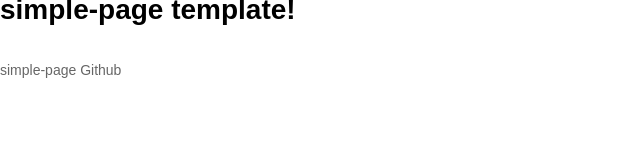
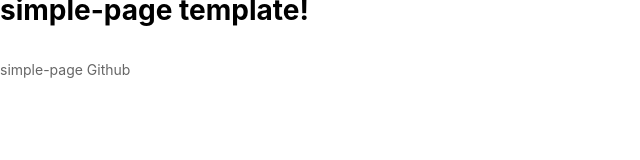
Before and after one commit to ryamakuchi/simple-page, a website: page src/index.html in a window 1280 px wide. Shown: the whole page, without its empty margins (0-640 px from the left). Drawn offline with nearby package versions, Linux system fonts and the light colour scheme; files that its build step writes are made by us from their sources.

Commit message:
classを追加

```diff
--- a/src/scss/foundation/_settings.scss
+++ b/src/scss/foundation/_settings.scss
@@ -1,5 +1,5 @@
 // base
-$font-family-base: sans-serif;
+$font-family-base: -apple-system, BlinkMacSystemFont, "Helvetica Neue", YuGothic, "ヒラギノ角ゴ ProN W3", Hiragino Kaku Gothic ProN, Arial, "メイリオ", Meiryo, sans-serif;
 $font-size-base: 1.4rem;
 $font-weight-base: normal;
 $line-height-base: 2rem;
--- a/src/scss/foundation/_typography.scss
+++ b/src/scss/foundation/_typography.scss
@@ -1 +1,4 @@
 // 共通見出しなどの要素はこちらに書く
+.heading {
+  // hoge: fuga;
+}
--- a/src/scss/layout/_footer.scss
+++ b/src/scss/layout/_footer.scss
@@ -0,0 +1,3 @@
+.footer {
+//  hoge: fuga;
+}
--- a/src/scss/layout/_header.scss
+++ b/src/scss/layout/_header.scss
@@ -0,0 +1,3 @@
+.header {
+  //  hoge: fuga;
+}
--- a/src/scss/layout/_main.scss
+++ b/src/scss/layout/_main.scss
@@ -0,0 +1,3 @@
+.main {
+  //  hoge: fuga;
+}
```
